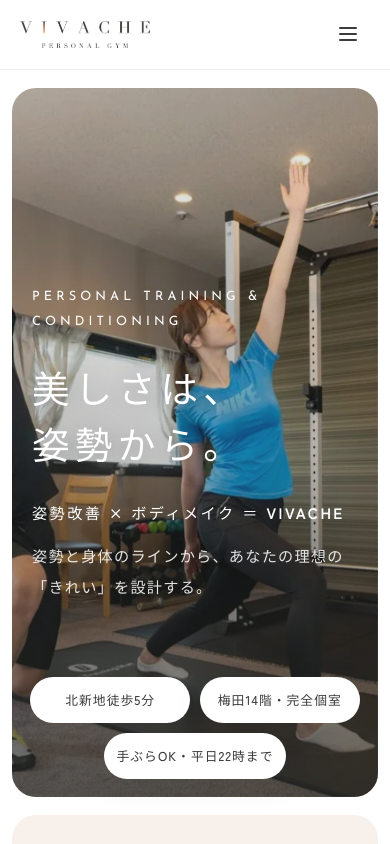
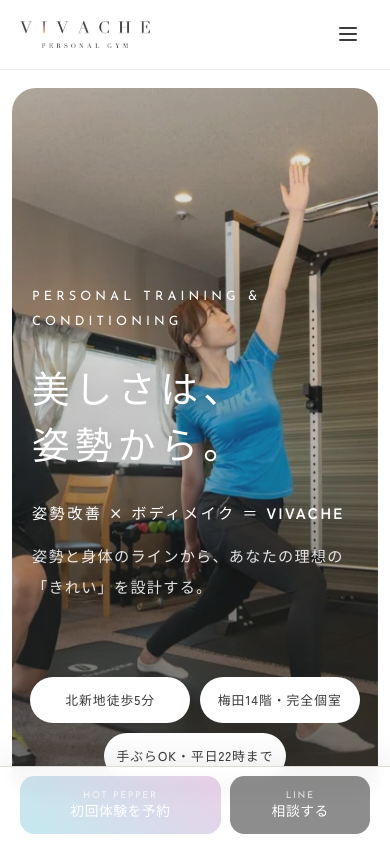
Before and after one commit to eleven-ws/vivache, a React (Vite) app: page / in a window 390 px wide. Shown: the top 844 px of the page. Built offline with nearby package versions, Linux system fonts and the light colour scheme.

Commit message:
feat: add mobile booking action bar

```diff
--- a/src/AppAVer5.tsx
+++ b/src/AppAVer5.tsx
@@ -870,19 +870,47 @@
 }
 
 function MobileBookingBar() {
-  if (!isHotPepperReady) return null;
-
   return (
-    <div className="av5-mobile-bar" aria-label="予約導線">
+    <nav className="av5-mobile-bar" aria-label="予約・相談">
       <a
-        href={SITE_CONFIG.HOTPEPPER_URL}
-        target="_blank"
-        rel="noreferrer"
-        onClick={() => trackEvent("hotpepper_click_floating")}
+        className={`av5-mobile-cta av5-mobile-cta--booking${isHotPepperReady ? "" : " is-disabled"}`}
+        href={isHotPepperReady ? SITE_CONFIG.HOTPEPPER_URL : undefined}
+        target={isHotPepperReady ? "_blank" : undefined}
+        rel={isHotPepperReady ? "noreferrer" : undefined}
+        aria-disabled={!isHotPepperReady || undefined}
+        aria-label="ホットペッパーで初回体験を予約する"
+        title={isHotPepperReady ? undefined : "予約ページのURLを設定後に利用できます"}
+        onClick={(clickEvent) => {
+          if (!isHotPepperReady) {
+            clickEvent.preventDefault();
+            return;
+          }
+          trackEvent("hotpepper_click_floating");
+        }}
       >
-        ホットペッパーで初回体験を予約
+        <span className="av5-mobile-cta-channel">HOT PEPPER</span>
+        <span>初回体験を予約</span>
       </a>
-    </div>
+      <a
+        className={`av5-mobile-cta av5-mobile-cta--line${isLineReady ? "" : " is-disabled"}`}
+        href={isLineReady ? SITE_CONFIG.LINE_URL : undefined}
+        target={isLineReady ? "_blank" : undefined}
+        rel={isLineReady ? "noreferrer" : undefined}
+        aria-disabled={!isLineReady || undefined}
+        aria-label="LINEで相談する"
+        title={isLineReady ? undefined : "LINE公式アカウントのURLを設定後に利用できます"}
+        onClick={(clickEvent) => {
+          if (!isLineReady) {
+            clickEvent.preventDefault();
+            return;
+          }
+          trackEvent("line_click_floating");
+        }}
+      >
+        <span className="av5-mobile-cta-channel">LINE</span>
+        <span>相談する</span>
+      </a>
+    </nav>
   );
 }
 
@@ -1004,7 +1032,7 @@
   useAVer5Interactions();
 
   return (
-    <div className={`av5-site${isHotPepperReady ? " av5-has-bar" : ""}`}>
+    <div className="av5-site av5-has-bar">
       <SeoStructuredData />
       <a className="skip-link" href="#av5-main">
         本文へ移動
--- a/src/a-ver5.css
+++ b/src/a-ver5.css
@@ -1892,15 +1892,18 @@
   }
 
   .av5-mobile-bar {
-    display: block;
+    display: grid;
+    grid-template-columns: minmax(0, 1.18fr) minmax(0, 0.82fr);
+    gap: 0.6rem;
     position: fixed;
     inset-inline: 0;
     bottom: 0;
     z-index: 30;
-    padding: 0.7rem var(--av5-gutter) calc(0.7rem + env(safe-area-inset-bottom));
+    padding: 0.6rem var(--av5-gutter) calc(0.6rem + env(safe-area-inset-bottom));
     background: rgba(255, 255, 255, 0.96);
     backdrop-filter: blur(8px);
     border-top: 1px solid var(--av5-line);
+    box-shadow: 0 -10px 30px rgba(59, 59, 59, 0.08);
   }
 
   .av5-back-to-top {
@@ -1911,24 +1914,68 @@
   }
 
   .av5-has-bar .av5-back-to-top {
-    bottom: calc(5.75rem + env(safe-area-inset-bottom));
-  }
-
-  .av5-mobile-bar a {
+    bottom: calc(5.9rem + env(safe-area-inset-bottom));
+  }
+
+  .av5-mobile-cta {
     display: flex;
+    flex-direction: column;
     align-items: center;
     justify-content: center;
-    min-height: 56px;
+    gap: 0.12rem;
+    min-width: 0;
+    min-height: 58px;
+    padding: 0.5rem 0.7rem;
+    color: var(--av5-white);
+    font-size: 0.86rem;
+    font-weight: 700;
+    line-height: 1.3;
+    letter-spacing: 0.04em;
+    text-align: center;
+    border-radius: 0.9rem;
+    transition: filter 0.2s ease, transform 0.2s ease;
+  }
+
+  .av5-mobile-cta--booking {
     background: var(--av5-grad);
-    color: var(--av5-white);
-    font-size: 0.92rem;
-    font-weight: 700;
-    letter-spacing: 0.06em;
-    border-radius: 999px;
+  }
+
+  .av5-mobile-cta--line {
+    background: var(--av5-ink);
+  }
+
+  .av5-mobile-cta-channel {
+    font-family: var(--av5-en);
+    font-size: 0.58rem;
+    font-weight: 500;
+    line-height: 1;
+    letter-spacing: 0.18em;
+    opacity: 0.78;
+  }
+
+  .av5-mobile-cta:not(.is-disabled):active {
+    filter: brightness(0.94);
+    transform: translateY(1px);
+  }
+
+  .av5-mobile-cta.is-disabled {
+    cursor: not-allowed;
+    opacity: 0.58;
+  }
+
+  .av5-mobile-cta:focus-visible {
+    outline: 3px solid #9fd7e3;
+    outline-offset: 2px;
   }
 
   .av5-has-bar main {
-    padding-bottom: 5.5rem;
+    padding-bottom: 6rem;
+  }
+}
+
+@media (prefers-reduced-motion: reduce) {
+  .av5-mobile-cta {
+    transition: none;
   }
 }
 
--- a/src/siteConfig.ts
+++ b/src/siteConfig.ts
@@ -23,6 +23,7 @@
   | "hotpepper_click_experience"
   | "hotpepper_click_final"
   | "hotpepper_click_floating"
+  | "line_click_floating"
   | "program_view"
   | "faq_open"
   | "scroll_25"
```
